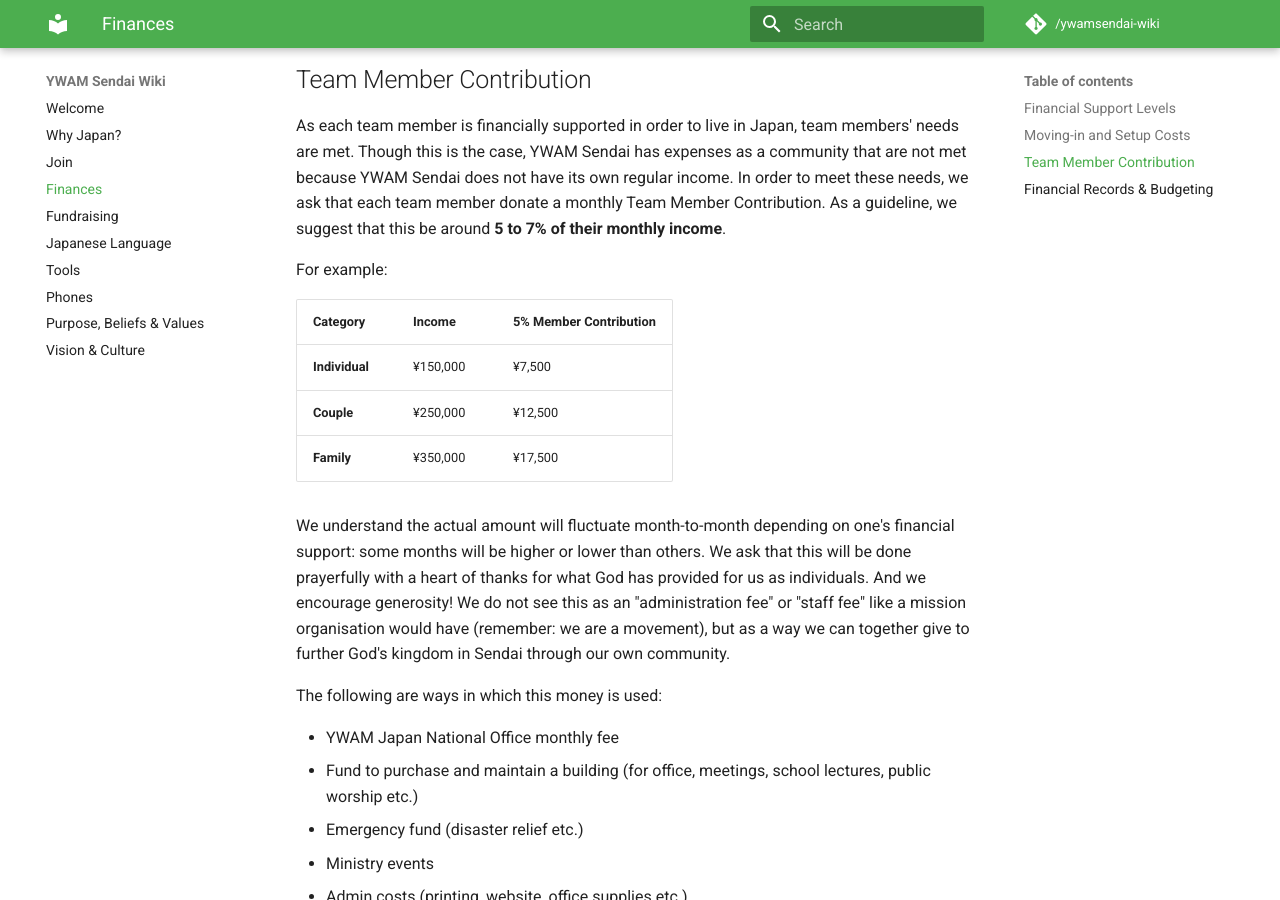
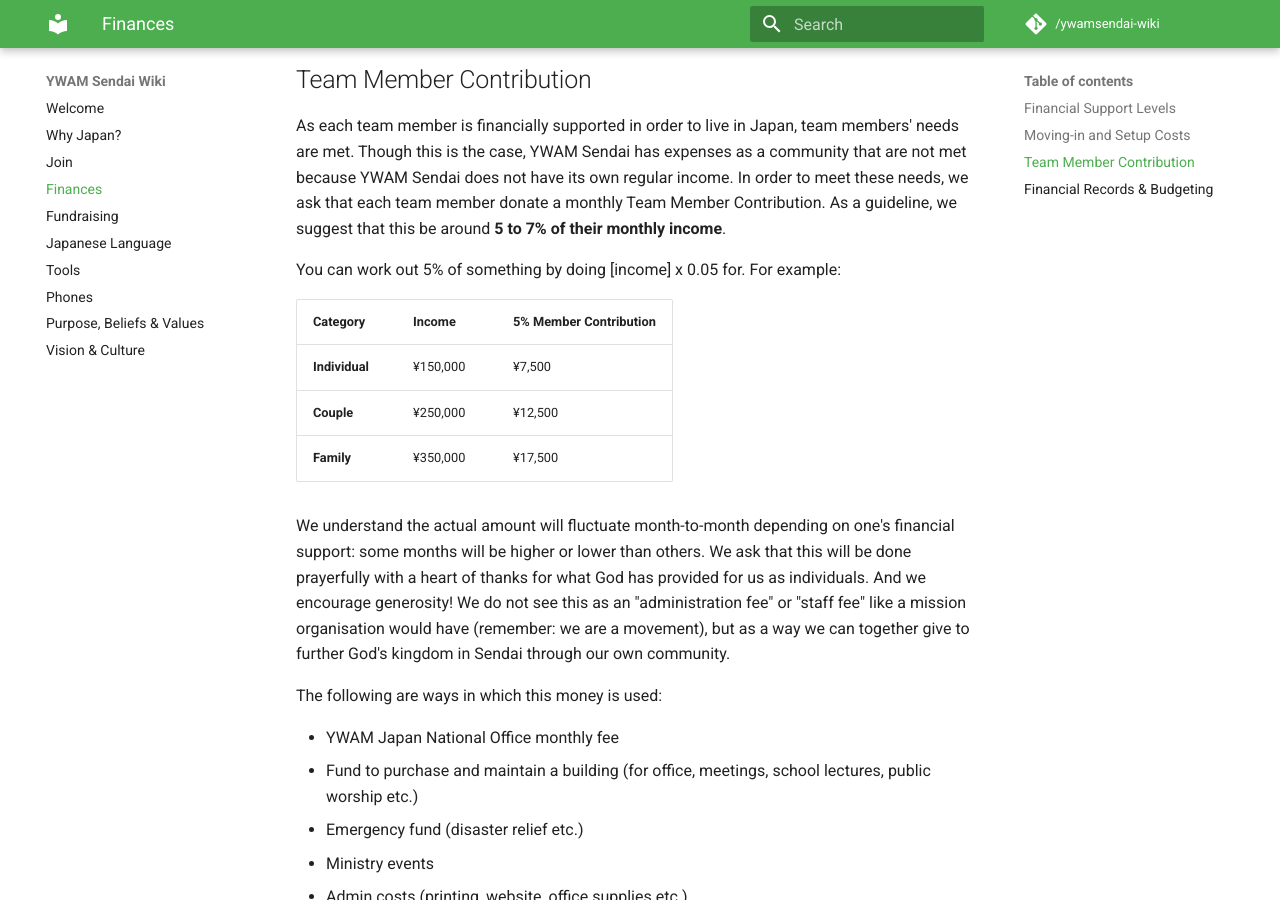
Before and after one commit to ywamsendai/ywamsendai-wiki, an MkDocs documentation site: the page built from docs/finances.md, in a window 1280 px wide and 900 px high, scrolled down 1824 px. Built offline with MkDocs 1.6.1 and Material for MkDocs 9.7.7, drawn with Linux system fonts in a browser that asks for light colours; comment, search, counter and statistics services are not loaded.

Commit message:
Explained how to work out percent on finance page

```diff
--- a/docs/finances.md
+++ b/docs/finances.md
@@ -46,7 +46,7 @@
 
 As each team member is financially supported in order to live in Japan, team members' needs are met. Though this is the case, YWAM Sendai has expenses as a community that are not met because YWAM Sendai does not have its own regular income. In order to meet these needs, we ask that each team member donate a monthly Team Member Contribution. As a guideline, we suggest that this be around **5 to 7% of their monthly income**.
 
-For example:
+You can work out 5% of something by doing [income] x 0.05 for. For example:
 
 Category | Income | 5% Member Contribution
 --------- | --------- | ---------
```
